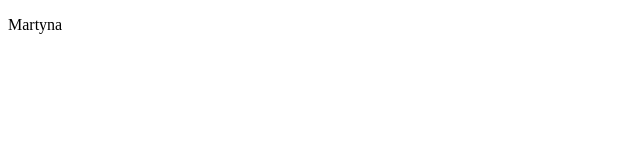
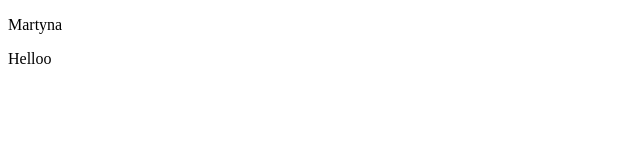
Before and after one commit to martynakr/test-1, a plain HTML site: page index.html in a window 1280 px wide. Shown: the full height of the page, 0-640 px from the left. Drawn offline with Linux system fonts and the light colour scheme.

Commit message:
File Updates

```diff
--- a/index.html
+++ b/index.html
@@ -8,5 +8,6 @@
     </head>
     <body>
         <p>Martyna</p>
+        <p> Helloo</p>
     </body>
 </html>
```
